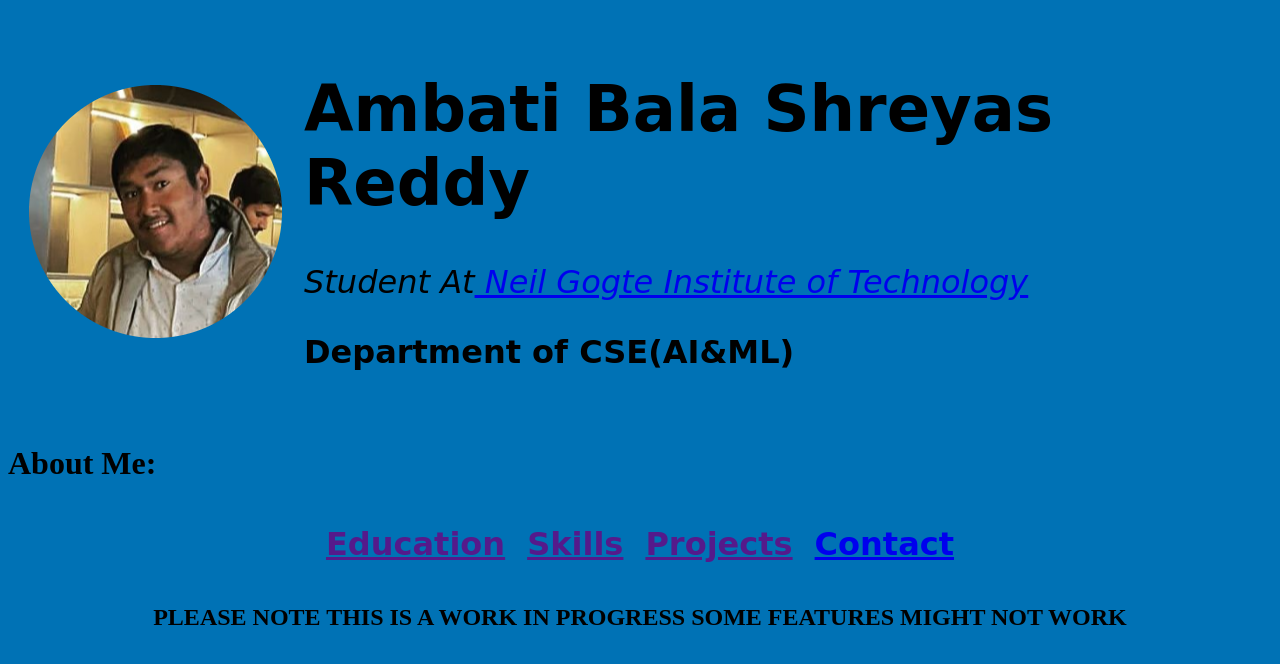
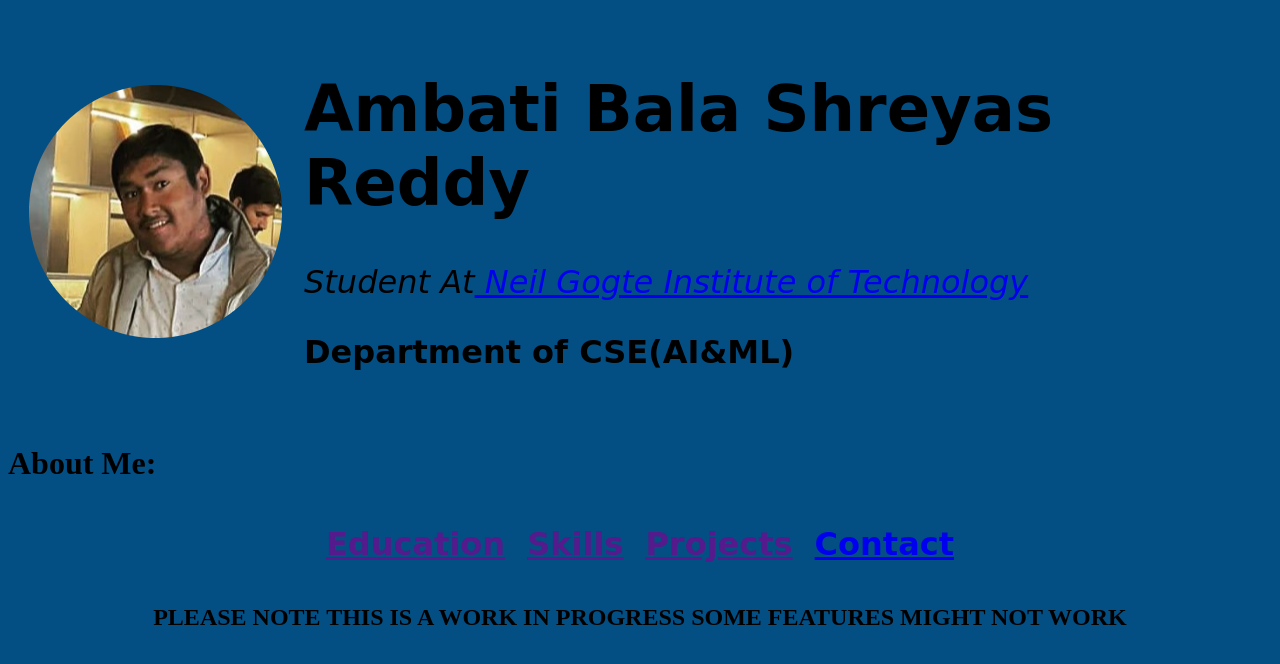
Before and after one commit to balashreyas/Resume_site, a plain HTML site: page index.html in a window 1280 px wide. Drawn offline with Linux system fonts and the light colour scheme.

Commit message:
Update portfoliostyle.css

```diff
--- a/portfoliostyle.css
+++ b/portfoliostyle.css
@@ -1,6 +1,6 @@
 body
 {
-    background-color: #0072B5;
+    background-color: #034F84;
     background-repeat: none;
 }
 hr{
```
